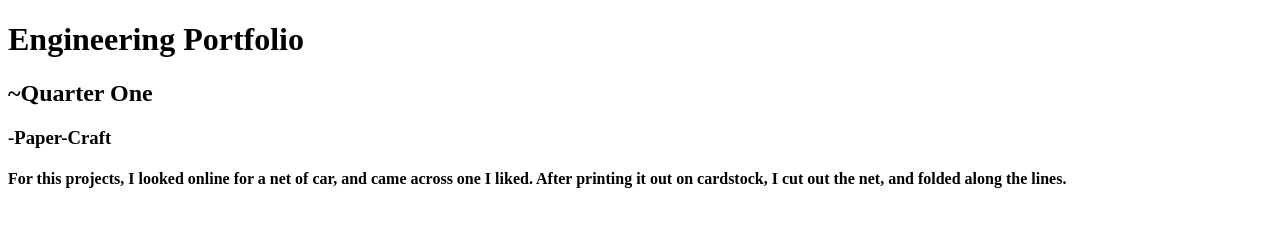
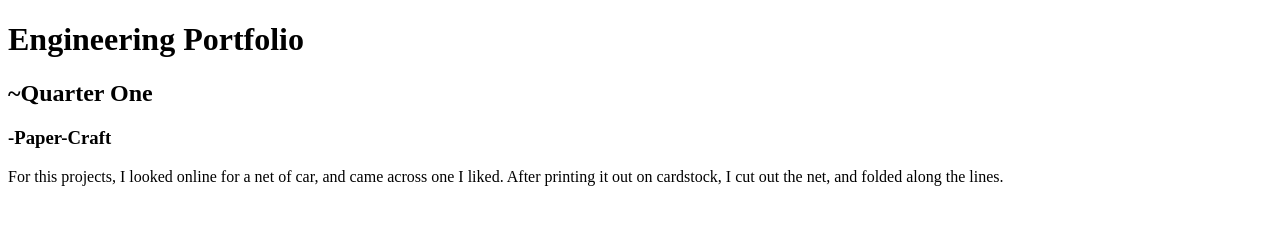
Before and after one commit to Iah1434/Engineering-Portfolio, a plain HTML site: page index.html in a window 1280 px wide. Drawn offline with Linux system fonts and the light colour scheme.

Commit message:
Update index.html

```diff
--- a/index.html
+++ b/index.html
@@ -8,7 +8,7 @@
     <h1>Engineering Portfolio</h1>
     <h2>~Quarter One</h2>
     <h3>-Paper-Craft</h3>
-    <h4>For this projects, I looked online for a net of car, and came across one I liked.
-      After printing it out on cardstock, I cut out the net, and folded along the lines.</h4>
+    <p>For this projects, I looked online for a net of car, and came across one I liked.
+      After printing it out on cardstock, I cut out the net, and folded along the lines.</p>
   </body>
 </html>
```
